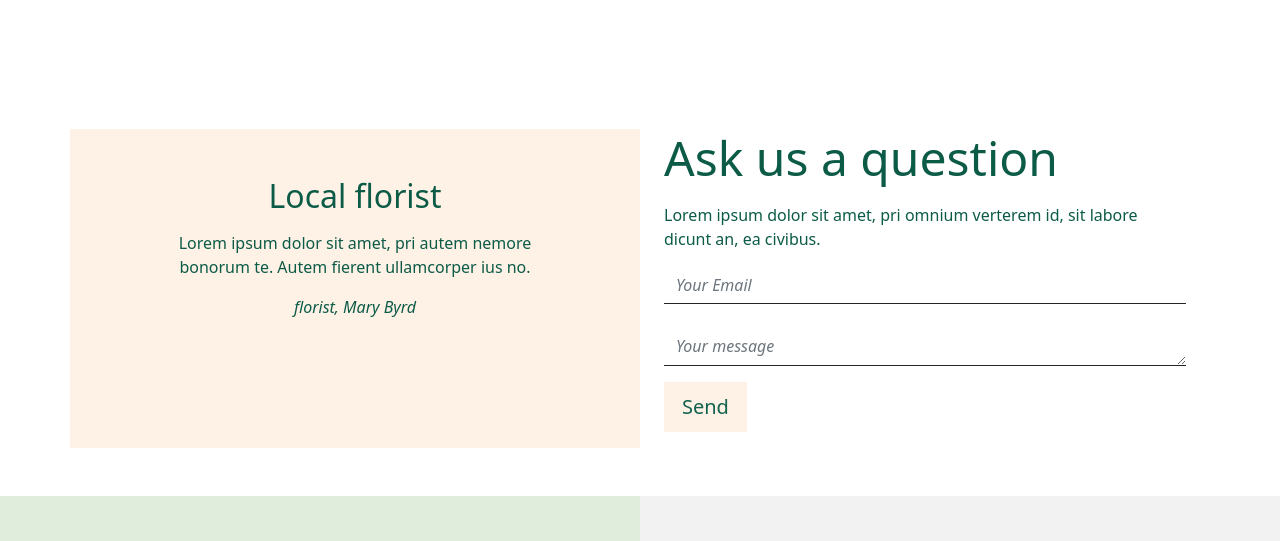
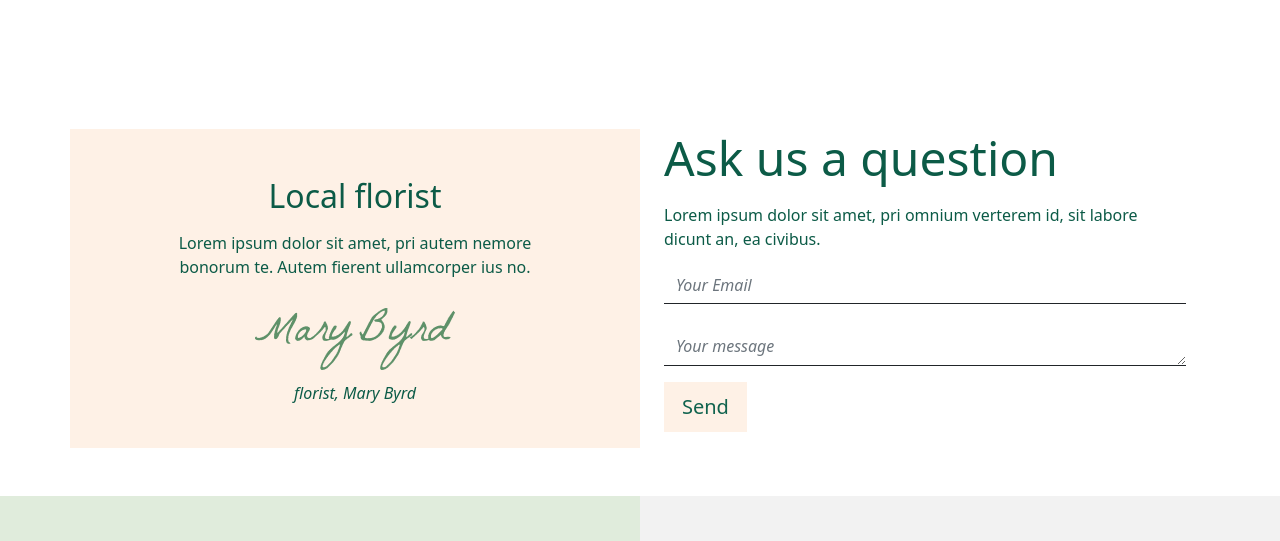
Before and after one commit to MohammadSeyedabadi/Flower-Shop-Template, a plain HTML site: page FlowerShopTemplate/index.html in a window 1280 px wide. Shown: the part 6108-6649 px from the top of the page. Drawn offline with nearby package versions, Linux system fonts and the light colour scheme.

Commit message:
small bug fix

```diff
--- a/FlowerShopTemplate/index.html
+++ b/FlowerShopTemplate/index.html
@@ -707,7 +707,7 @@
                   </p>
 
                   <div class="d-flex justify-content-center">
-                    <img src="./p20.png" alt="" />
+                    <img src="./images/p20.png" alt="" />
                   </div>
 
                   <p class="text-center fst-italic">florist, Mary Byrd</p>
```
